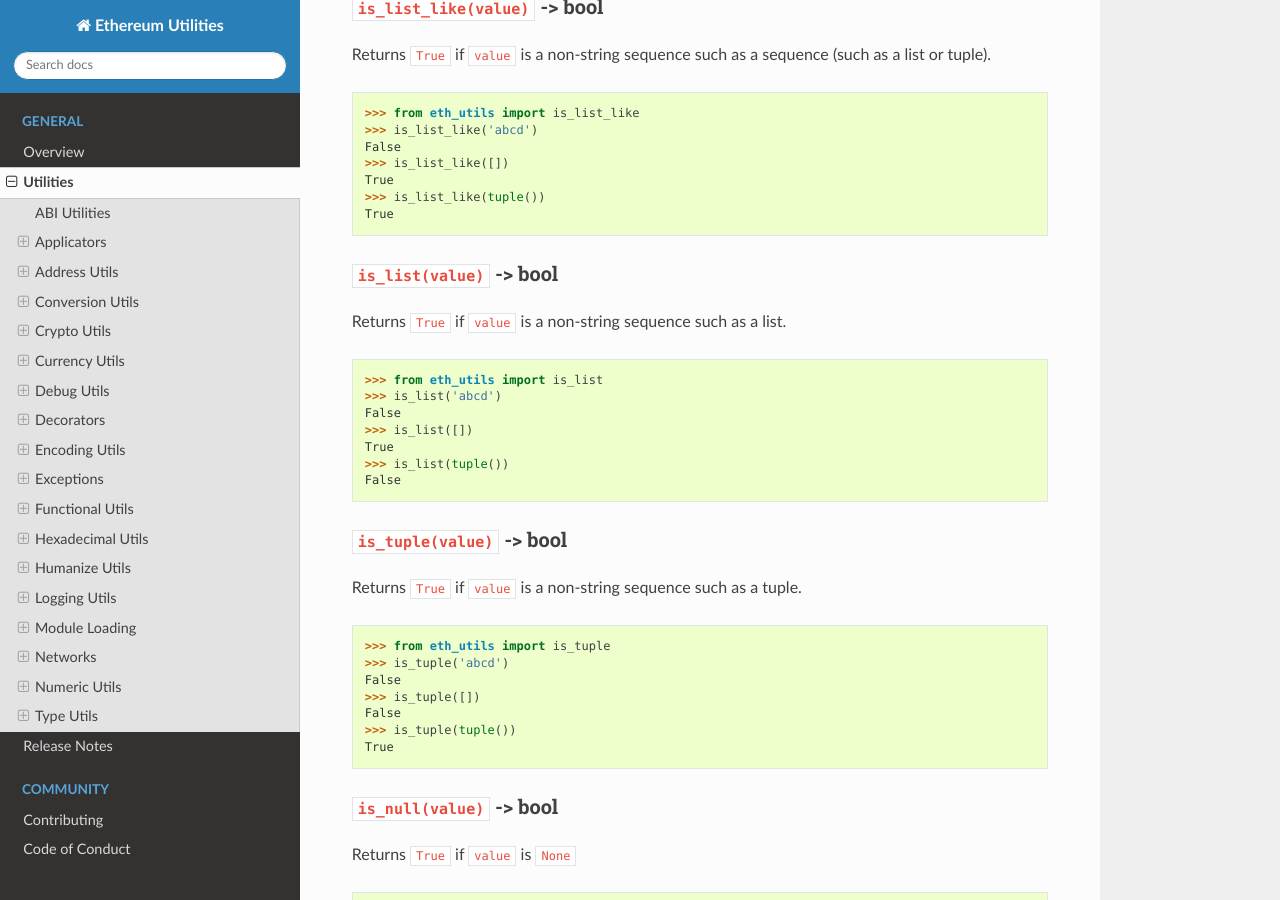
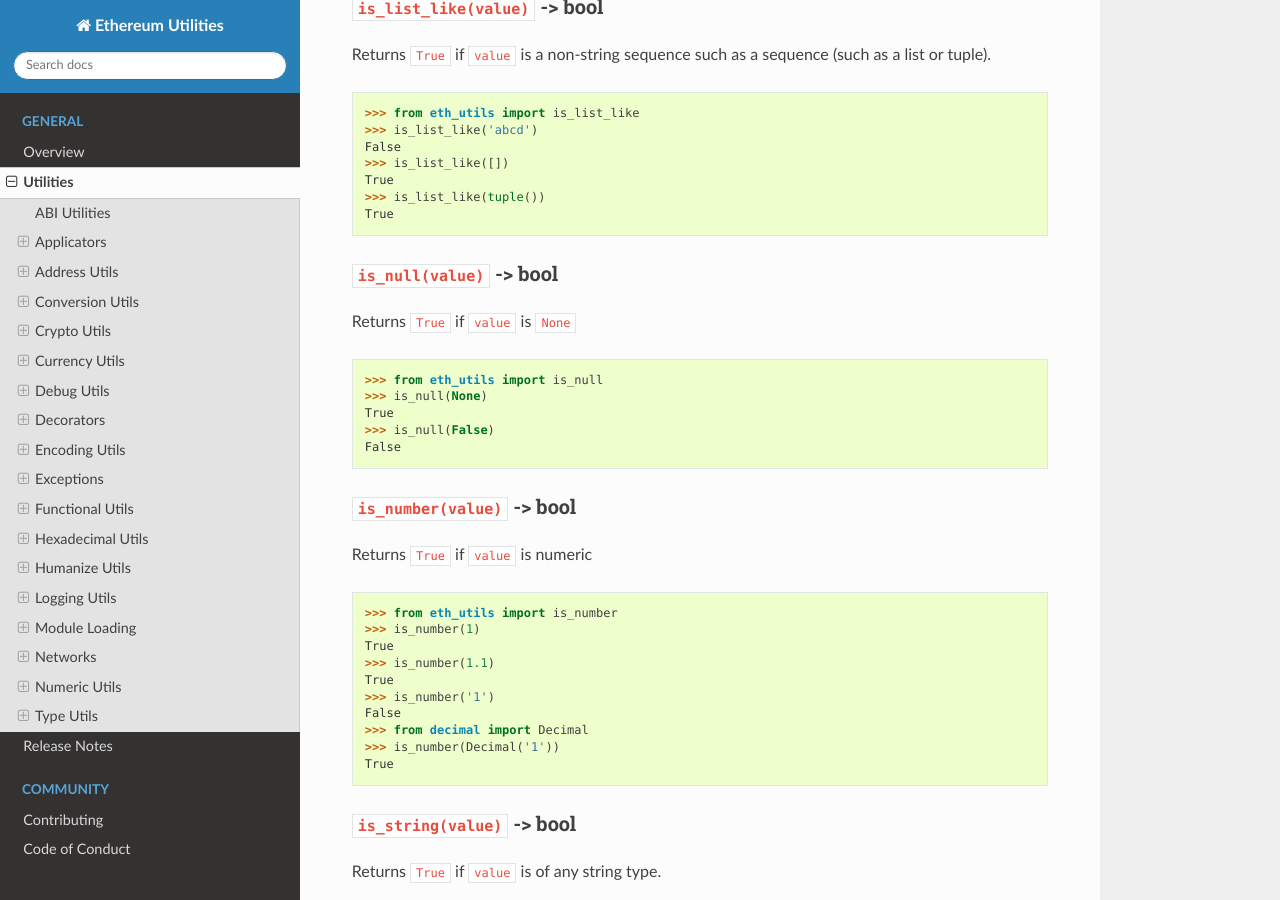
Before and after one commit to ethereum/eth-utils, a Sphinx documentation site: the page built from docs/utilities.rst, in a window 1280 px wide and 900 px high, scrolled down 31873 px. Built offline with Sphinx 7.4.7 and the Read the Docs theme 3.1.0, drawn with Linux system fonts in a browser that asks for light colours.

Commit message:
Remove code not used
``is_list`` and ``is_tuple`` are trivial functions that are not even
used in the eth_utils code like in https://github.com/ethereum/eth-utils/blob/cdede3000287e164df197286bf3a58552cb820d4/eth_utils/abi.py#L84

```diff
--- a/docs/release_notes.rst
+++ b/docs/release_notes.rst
@@ -7,6 +7,12 @@ Read up on all the latest improvements.
 
 eth-utils v5.3.0 (2025-04-14)
 -----------------------------
+
+Breaking Changes
+~~~~~~~~~~~~~~~~
+
+- Removes ``is_list`` and ``is_tuple`` from the types module.
+
 
 Bugfixes
 ~~~~~~~~
--- a/docs/utilities.rst
+++ b/docs/utilities.rst
@@ -1820,36 +1820,6 @@ sequence (such as a list or tuple).
     >>> is_list_like(tuple())
     True
 
-``is_list(value)`` -> bool
-^^^^^^^^^^^^^^^^^^^^^^^^^^
-
-Returns ``True`` if ``value`` is a non-string sequence such as a list.
-
-.. doctest::
-
-    >>> from eth_utils import is_list
-    >>> is_list('abcd')
-    False
-    >>> is_list([])
-    True
-    >>> is_list(tuple())
-    False
-
-``is_tuple(value)`` -> bool
-^^^^^^^^^^^^^^^^^^^^^^^^^^^
-
-Returns ``True`` if ``value`` is a non-string sequence such as a tuple.
-
-.. doctest::
-
-    >>> from eth_utils import is_tuple
-    >>> is_tuple('abcd')
-    False
-    >>> is_tuple([])
-    False
-    >>> is_tuple(tuple())
-    True
-
 ``is_null(value)`` -> bool
 ^^^^^^^^^^^^^^^^^^^^^^^^^^
 
--- a/eth_utils/__init__.py
+++ b/eth_utils/__init__.py
@@ -132,13 +132,11 @@ from .types import (
     is_bytes,
     is_dict,
     is_integer,
-    is_list,
     is_list_like,
     is_null,
     is_number,
     is_string,
     is_text,
-    is_tuple,
 )
 
 __version__ = __version("eth-utils")
```
Also changed, not shown: 3 other files.
